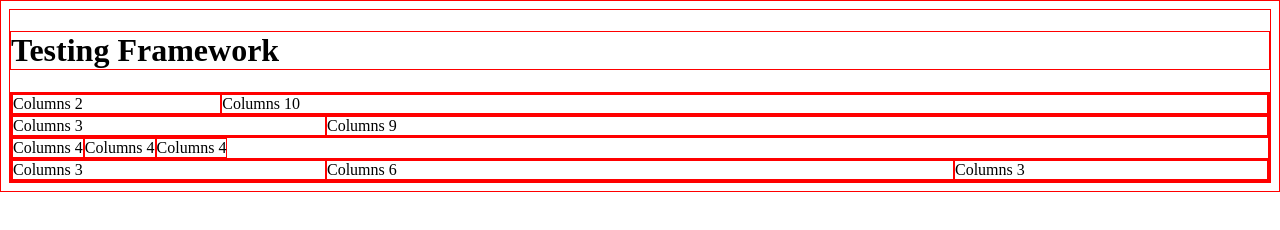
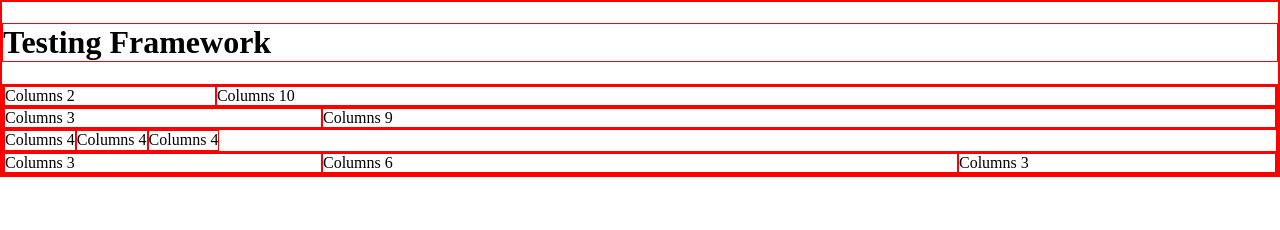
Before and after one commit to naveedaheer/udacity-Intro-to-HTML-and-CSS, a plain HTML site: page framework/index.html in a window 1280 px wide. Drawn offline with nearby package versions, Linux system fonts and the light colour scheme.

Commit message:
added cdn of normalizecss

```diff
--- a/framework/index.html
+++ b/framework/index.html
@@ -7,6 +7,7 @@
     <meta http-equiv="X-UA-Compatible" content="ie=edge">
     <title>Naveed Aheer</title>
     <link rel="stylesheet" href="css/main.css">
+    <link rel="stylesheet" href="https://cdnjs.cloudflare.com/ajax/libs/normalize/7.0.0/normalize.min.css">
 </head>
 
 <body>
```
